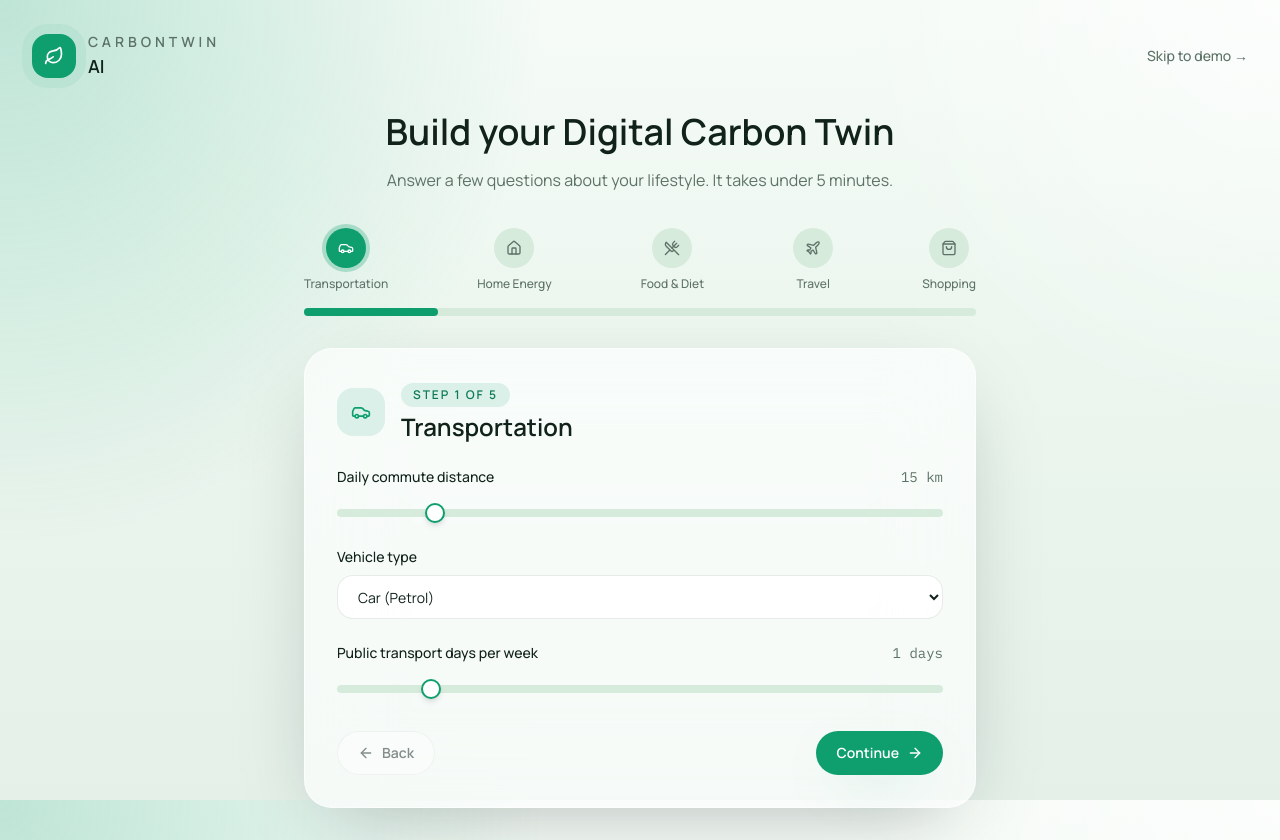
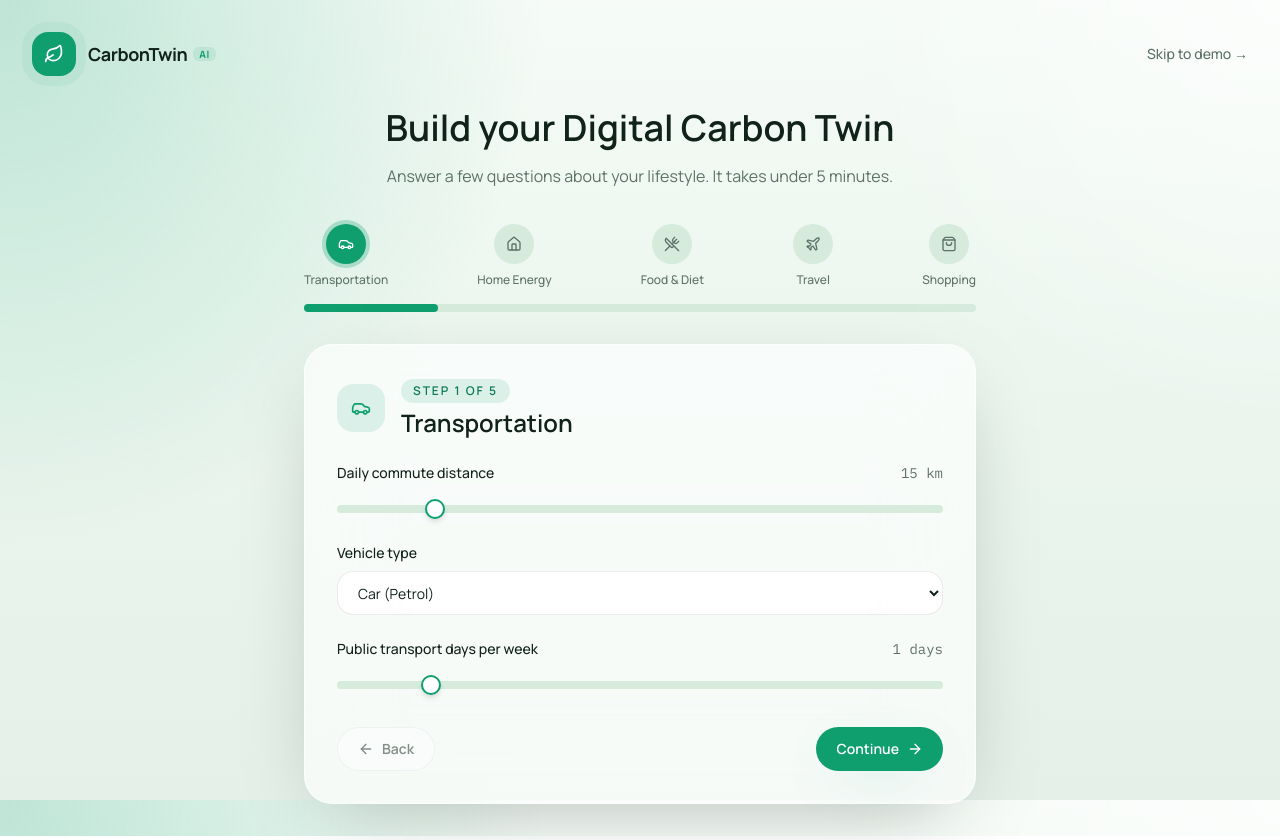
Before and after one commit to Shubham-singh1712/Carbon-Footprint, a Next.js app: page /onboarding in a window 1280 px wide. Built offline with nearby package versions, Linux system fonts and the light colour scheme.

Commit message:
style: fix header alignments, dark mode contrast, brand wrap, and sidebar overflow

```diff
--- a/src/components/layout/brand-mark.tsx
+++ b/src/components/layout/brand-mark.tsx
@@ -8,10 +8,10 @@ export function BrandMark({ className }: { className?: string }) {
         <Leaf className="h-5 w-5" />
       </div>
       <div>
-        <p className="text-sm font-semibold tracking-[0.28em] text-muted uppercase">
-          CarbonTwin
-        </p>
-        <p className="text-lg font-semibold text-foreground">AI</p>
+        <div className="flex items-center gap-1.5 leading-none">
+          <span className="text-lg font-bold tracking-tight text-foreground">CarbonTwin</span>
+          <span className="rounded-md bg-accent/10 px-1.5 py-0.5 text-[10px] font-bold text-accent uppercase tracking-wider">AI</span>
+        </div>
       </div>
     </div>
   );
--- a/src/components/layout/platform-shell.tsx
+++ b/src/components/layout/platform-shell.tsx
@@ -29,7 +29,7 @@ export function PlatformShell({ children }: { children: React.ReactNode }) {
               <Bell className="mr-2 h-4 w-4" aria-hidden="true" />
               Alerts
             </Button>
-            <Link href={demoMode ? "/auth/sign-in" : "/dashboard"}>
+            <Link href={demoMode ? "/auth/sign-in" : "/dashboard"} className="inline-flex">
               <Button>
                 <Sparkles className="mr-2 h-4 w-4" aria-hidden="true" />
                 {demoMode ? "Connect account" : "My profile"}
--- a/src/components/layout/platform-sidebar.tsx
+++ b/src/components/layout/platform-sidebar.tsx
@@ -11,9 +11,9 @@ export function PlatformSidebar() {
   const pathname = usePathname();
 
   return (
-    <aside className="glass-panel-strong sticky top-6 hidden h-[calc(100vh-3rem)] w-80 flex-col p-6 lg:flex">
-      <BrandMark className="mb-8" />
-      <nav className="space-y-1.5" aria-label="Platform navigation">
+    <aside className="glass-panel-strong sticky top-6 hidden h-[calc(100vh-3rem)] w-80 flex-col p-6 lg:flex overflow-hidden">
+      <BrandMark className="mb-8 flex-shrink-0" />
+      <nav className="space-y-1.5 flex-1 overflow-y-auto pr-1 pb-4" aria-label="Platform navigation">
         {platformNavigation.map((item) => {
           const Icon = item.icon;
           const active = pathname === item.href;
@@ -37,7 +37,7 @@ export function PlatformSidebar() {
         })}
       </nav>
 
-      <div className="mt-auto space-y-4">
+      <div className="mt-auto space-y-4 flex-shrink-0 pt-4 border-t border-border/40">
         <div className="flex items-center justify-between rounded-2xl border border-border bg-card px-4 py-3">
           <span className="text-xs font-medium text-muted">Theme</span>
           <ThemeToggle />
--- a/src/components/ui/button.tsx
+++ b/src/components/ui/button.tsx
@@ -10,7 +10,7 @@ const buttonVariants = cva(
         primary:
           "bg-accent px-5 py-3 text-white shadow-[0_18px_50px_-20px_rgba(15,159,111,0.75)] hover:bg-accent-strong",
         secondary:
-          "border border-border bg-white/75 px-5 py-3 text-foreground hover:bg-white",
+          "border border-border bg-white/75 dark:bg-white/10 px-5 py-3 text-foreground hover:bg-white dark:hover:bg-white/15",
         ghost: "px-4 py-2 text-muted hover:bg-white/70 hover:text-foreground",
       },
       size: {
--- a/src/components/ui/input.tsx
+++ b/src/components/ui/input.tsx
@@ -6,7 +6,7 @@ export const Input = forwardRef<HTMLInputElement, InputHTMLAttributes<HTMLInputE
     <input
       ref={ref}
       className={cn(
-        "flex h-11 w-full rounded-2xl border border-white/70 bg-white/80 px-4 text-sm text-foreground outline-none transition-all placeholder:text-muted focus:border-accent focus:ring-4 focus:ring-ring",
+        "flex h-11 w-full rounded-2xl border border-white/70 bg-white/80 dark:border-white/10 dark:bg-white/5 px-4 text-sm text-foreground outline-none transition-all placeholder:text-muted focus:border-accent focus:ring-4 focus:ring-ring",
         className,
       )}
       {...props}
--- a/src/features/challenges/components/challenges-board.tsx
+++ b/src/features/challenges/components/challenges-board.tsx
@@ -58,7 +58,7 @@ export function ChallengesBoard() {
           </p>
           <div className="mt-5 space-y-5">
             {data.active.map((challenge) => (
-              <div key={challenge.title} className="rounded-[24px] border border-white/70 bg-white/76 p-4">
+              <div key={challenge.title} className="rounded-[24px] border border-white/70 bg-white/80 dark:border-white/10 dark:bg-white/5 p-4">
                 <div className="flex items-center justify-between gap-4">
                   <div>
                     <h3 className="font-semibold text-foreground">{challenge.title}</h3>
@@ -82,7 +82,7 @@ export function ChallengesBoard() {
             {data.achievements.map((achievement) => (
               <div
                 key={achievement.title}
-                className="rounded-[24px] border border-white/70 bg-gradient-to-br from-white to-emerald-50 px-4 py-4"
+                className="rounded-[24px] border border-white/70 bg-gradient-to-br from-white to-emerald-50 px-4 py-4 dark:border-white/10 dark:from-white/5 dark:to-emerald-950/20"
               >
                 <p className="font-semibold text-foreground">{achievement.title}</p>
                 <p className="mt-1 text-sm leading-6 text-muted">{achievement.detail}</p>
```
